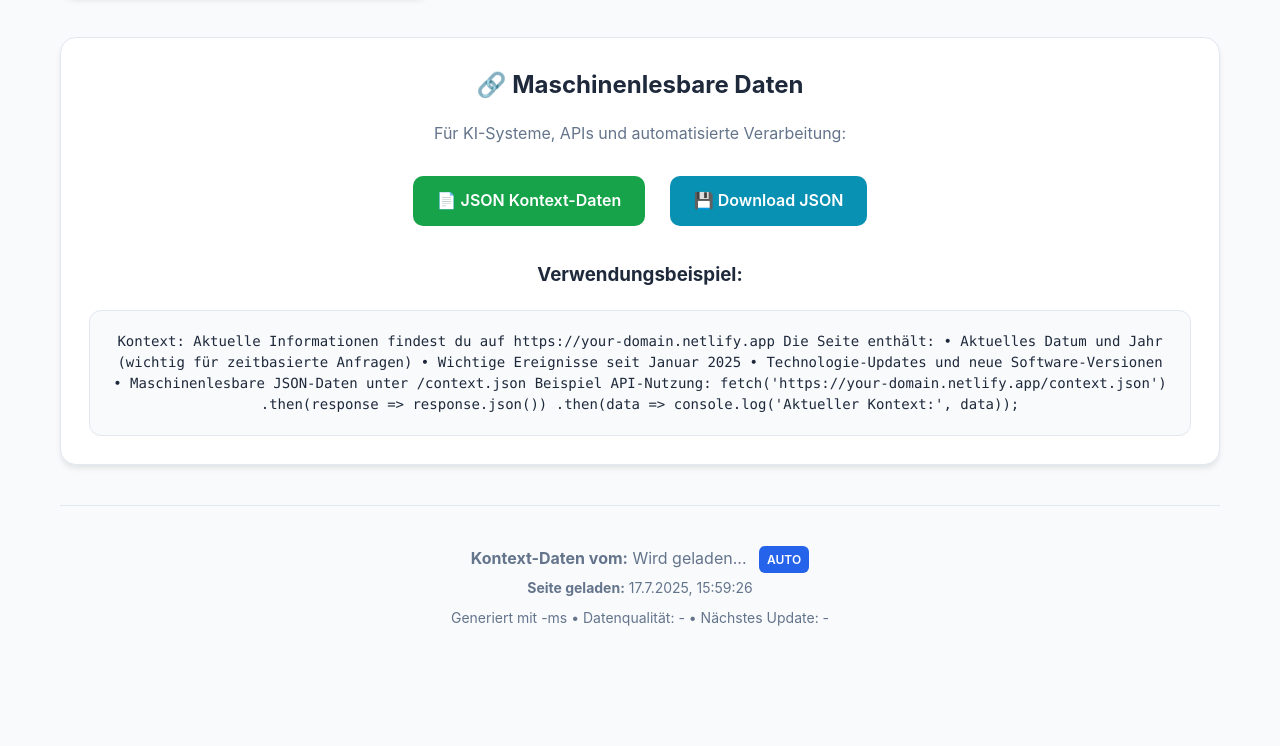
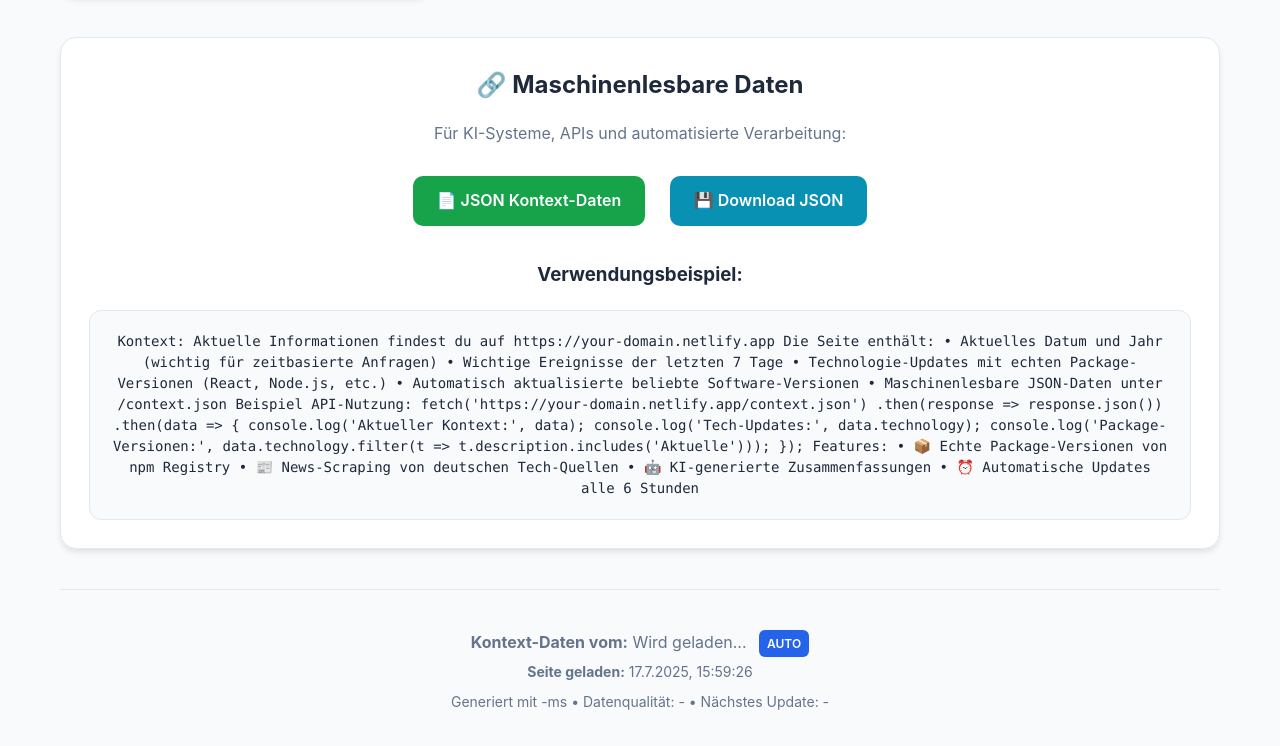
Before and after one commit to Human-GPT/aico, a website: page index.html in a window 1280 px wide. Shown: the part 994-1740 px from the top of the page. Before the commit the page ends 1684 px from the top, so only its background shows below. Drawn offline with Linux system fonts and the light colour scheme.

Commit message:
Update Verwendungsbeispiel mit neuen Package-Tracking Features

```diff
--- a/index.html
+++ b/index.html
@@ -411,14 +411,25 @@
 
 Die Seite enthält:
 • Aktuelles Datum und Jahr (wichtig für zeitbasierte Anfragen)
-• Wichtige Ereignisse seit Januar 2025
-• Technologie-Updates und neue Software-Versionen
+• Wichtige Ereignisse der letzten 7 Tage
+• Technologie-Updates mit echten Package-Versionen (React, Node.js, etc.)
+• Automatisch aktualisierte beliebte Software-Versionen
 • Maschinenlesbare JSON-Daten unter /context.json
 
 Beispiel API-Nutzung:
 fetch('https://your-domain.netlify.app/context.json')
   .then(response => response.json())
-  .then(data => console.log('Aktueller Kontext:', data));
+  .then(data => {
+    console.log('Aktueller Kontext:', data);
+    console.log('Tech-Updates:', data.technology);
+    console.log('Package-Versionen:', data.technology.filter(t => t.description.includes('Aktuelle')));
+  });
+
+Features:
+• 📦 Echte Package-Versionen von npm Registry
+• 📰 News-Scraping von deutschen Tech-Quellen
+• 🤖 KI-generierte Zusammenfassungen
+• ⏰ Automatische Updates alle 6 Stunden
             </div>
         </div>
 
```
